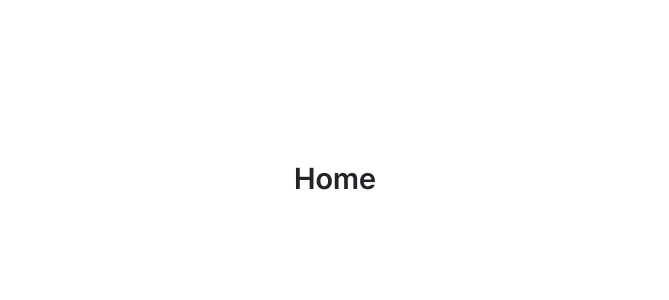
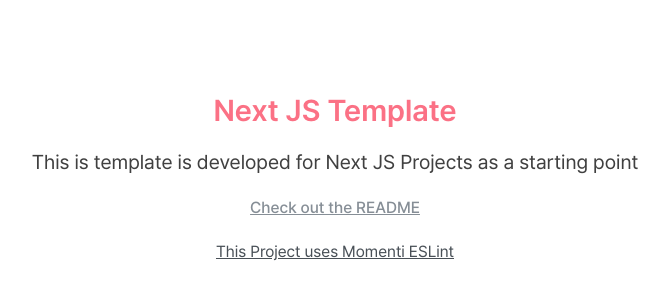
Before and after one commit to salahbm/nextjs-starter, a Next.js app: page /en in a window 1280 px wide. Shown: the part 222-522 px from the top of the page, without its empty margins (305-974 px from the left). Built offline with nearby package versions, Linux system fonts and the light colour scheme.

Commit message:
style(home): home page is updated to give better explaination and links
This commit contains updated home page and its test case

```diff
--- a/src/app/[locale]/page.tsx
+++ b/src/app/[locale]/page.tsx
@@ -1,9 +1,31 @@
+import Link from 'next/link';
 import React from 'react';
 
 const Home = (): JSX.Element => {
   return (
-    <div className="flex h-screen w-full items-center justify-center">
-      <h1 className="text-3xl font-bold">Home</h1>
+    <div className="flex h-screen w-full flex-col items-center justify-center gap-5">
+      <h1 className="text-3xl font-bold text-rose-400">Next JS Template</h1>
+      <h2 className="text-xl text-neutral-700">
+        This is template is developed for Next JS Projects as a starting point
+      </h2>
+
+      {/* CHECK OUT THE README */}
+      <Link
+        href="https://gitlab.com/momenti/nextjs-boilerplate-by-salah/-/blob/main/README.md"
+        target="_blank"
+        className="font-body-1 text-gray-6 underline"
+      >
+        Check out the README
+      </Link>
+
+      {/* CHECK OUT THE MOMENTI-ESLINT */}
+      <Link
+        href="https://gitlab.com/momenti/momenti-eslint"
+        target="_blank"
+        className="font-body-2 text-gray-7 underline"
+      >
+        This Project uses Momenti ESLint
+      </Link>
     </div>
   );
 };
```
Also changed, not shown: 1 other file (tests, documents, lock files or other folders).
